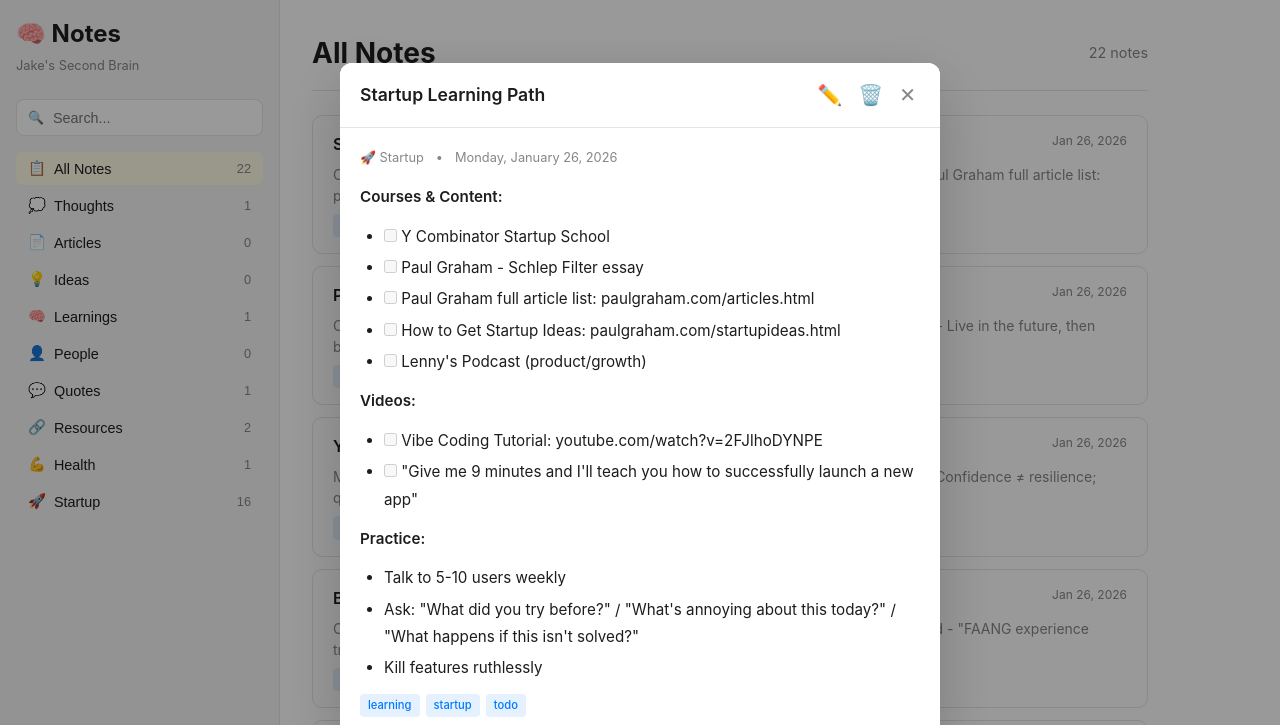
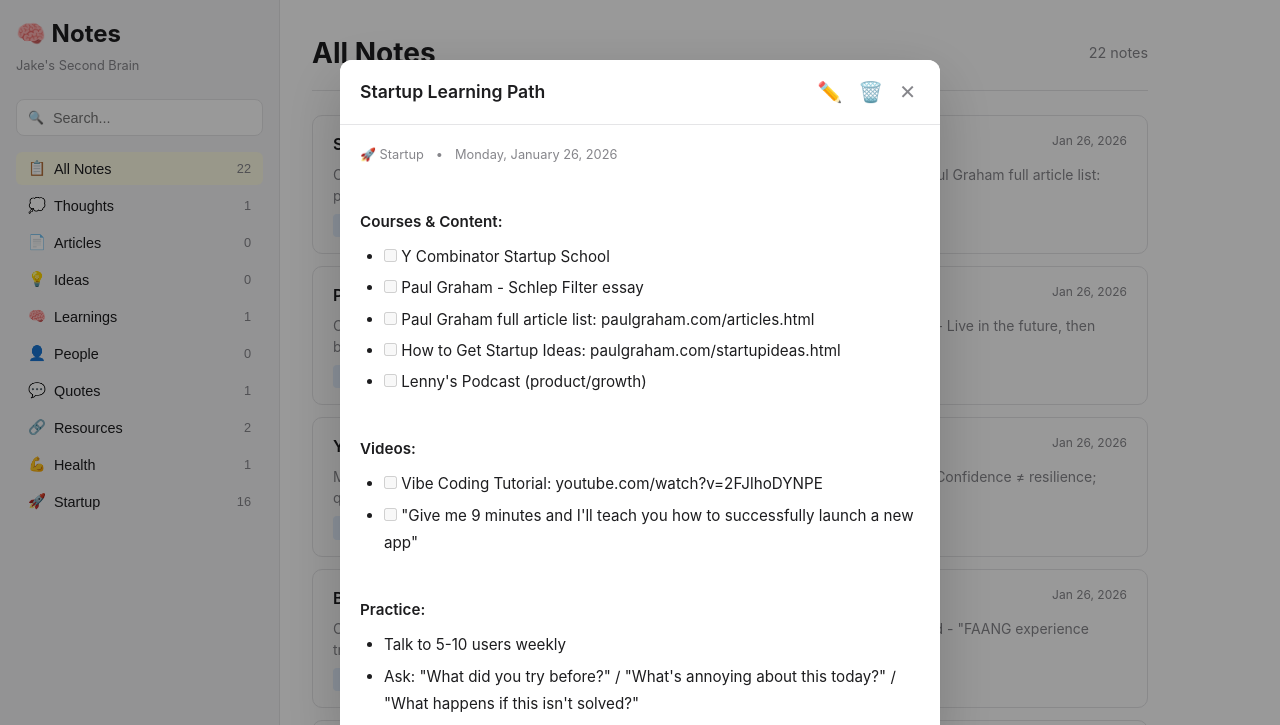
Before and after one commit to jschorr2121/jakes-brain, a plain HTML site: page index.html in a window 1280 px wide. Both pictures are taken after a click on the element 730 px from the left and 184 px from the top of the page. Shown: the top 725 px of the page. Drawn offline with nearby package versions, Linux system fonts and the light colour scheme.

Commit message:
Fix markdown rendering with built-in parser
- Custom lightweight markdown renderer (no external deps)
- Supports: bold, italic, headers, lists, checkboxes, code, links
- More reliable than CDN dependency

```diff
--- a/index.html
+++ b/index.html
@@ -4,7 +4,6 @@
   <meta charset="UTF-8">
   <meta name="viewport" content="width=device-width, initial-scale=1.0">
   <title>Jake's Brain</title>
-  <script src="https://cdn.jsdelivr.net/npm/marked/marked.min.js"></script>
   <style>
     * {
       margin: 0;
@@ -797,7 +796,7 @@
 
       document.getElementById('modal-title').textContent = entry.title;
       document.getElementById('modal-meta').innerHTML = `<span>${cat.icon} ${cat.name}</span><span>•</span><span>${date}</span>`;
-      document.getElementById('modal-content').innerHTML = marked.parse(entry.content);
+      document.getElementById('modal-content').innerHTML = renderMarkdown(entry.content);
 
       const linkContainer = document.getElementById('modal-link-container');
       linkContainer.innerHTML = entry.url ? `<a href="${escapeHtml(entry.url)}" target="_blank" class="modal-link">🔗 Open Link</a>` : '';
@@ -931,6 +930,86 @@
       return div.innerHTML;
     }
 
+    function renderMarkdown(text) {
+      if (!text) return '';
+
+      // Escape HTML first
+      let html = text
+        .replace(/&/g, '&amp;')
+        .replace(/</g, '&lt;')
+        .replace(/>/g, '&gt;');
+
+      // Headers
+      html = html.replace(/^### (.+)$/gm, '<h3>$1</h3>');
+      html = html.replace(/^## (.+)$/gm, '<h2>$1</h2>');
+      html = html.replace(/^# (.+)$/gm, '<h1>$1</h1>');
+
+      // Bold and italic
+      html = html.replace(/\*\*(.+?)\*\*/g, '<strong>$1</strong>');
+      html = html.replace(/\*(.+?)\*/g, '<em>$1</em>');
+
+      // Code blocks
+      html = html.replace(/`([^`]+)`/g, '<code>$1</code>');
+
+      // Links
+      html = html.replace(/\[([^\]]+)\]\(([^)]+)\)/g, '<a href="$2" target="_blank">$1</a>');
+
+      // Lists - process line by line
+      const lines = html.split('\n');
+      let inList = false;
+      let listType = null;
+      const processed = [];
+
+      for (let line of lines) {
+        const bulletMatch = line.match(/^- (.+)$/);
+        const numberMatch = line.match(/^(\d+)\. (.+)$/);
+        const checkboxMatch = line.match(/^- \[([ x])\] (.+)$/);
+
+        if (checkboxMatch) {
+          if (!inList || listType !== 'ul') {
+            if (inList) processed.push(listType === 'ul' ? '</ul>' : '</ol>');
+            processed.push('<ul class="checklist">');
+            inList = true;
+            listType = 'ul';
+          }
+          const checked = checkboxMatch[1] === 'x' ? 'checked' : '';
+          processed.push(`<li><input type="checkbox" ${checked} disabled> ${checkboxMatch[2]}</li>`);
+        } else if (bulletMatch) {
+          if (!inList || listType !== 'ul') {
+            if (inList) processed.push(listType === 'ul' ? '</ul>' : '</ol>');
+            processed.push('<ul>');
+            inList = true;
+            listType = 'ul';
+          }
+          processed.push(`<li>${bulletMatch[1]}</li>`);
+        } else if (numberMatch) {
+          if (!inList || listType !== 'ol') {
+            if (inList) processed.push(listType === 'ul' ? '</ul>' : '</ol>');
+            processed.push('<ol>');
+            inList = true;
+            listType = 'ol';
+          }
+          processed.push(`<li>${numberMatch[2]}</li>`);
+        } else {
+          if (inList) {
+            processed.push(listType === 'ul' ? '</ul>' : '</ol>');
+            inList = false;
+            listType = null;
+          }
+          if (line.trim() === '') {
+            processed.push('<br>');
+          } else {
+            processed.push(line);
+          }
+        }
+      }
+      if (inList) {
+        processed.push(listType === 'ul' ? '</ul>' : '</ol>');
+      }
+
+      return processed.join('\n');
+    }
+
     // Restore from localStorage
     const saved = localStorage.getItem('brain-data');
     if (saved) {
```
